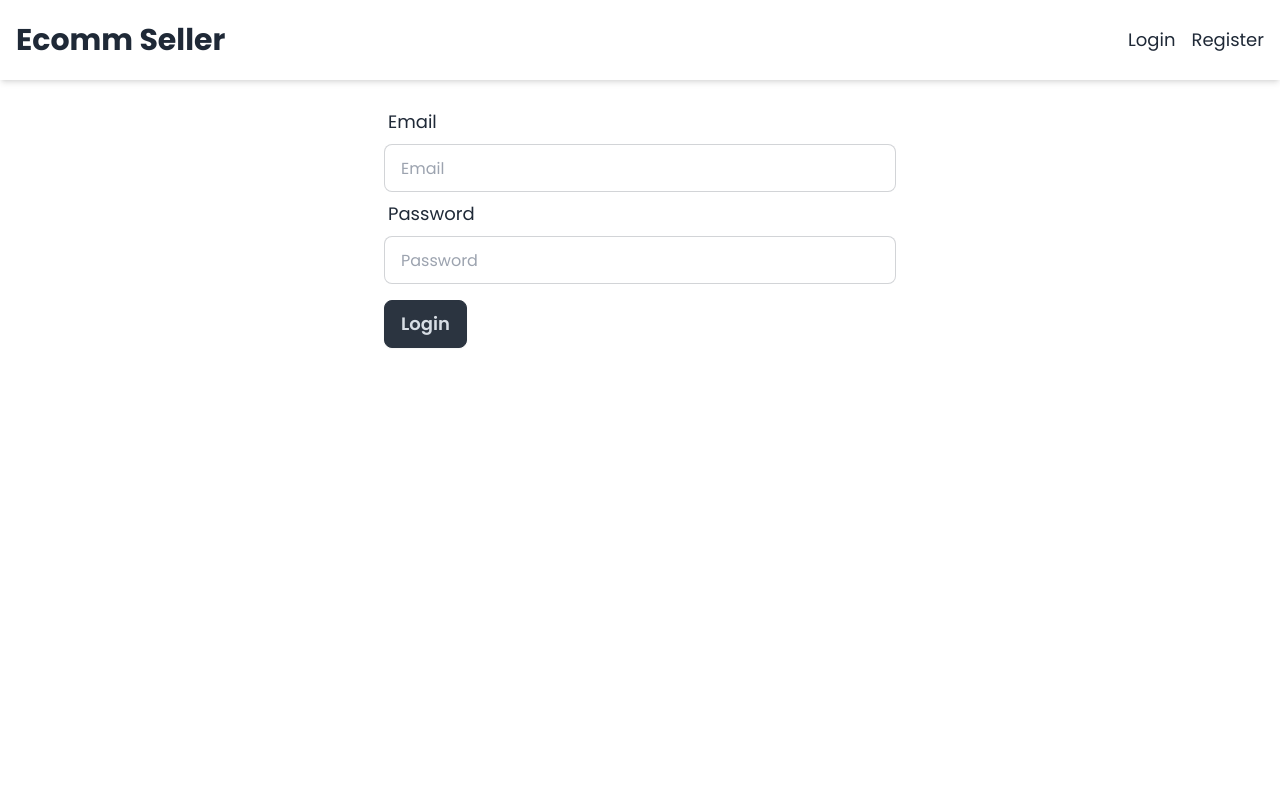
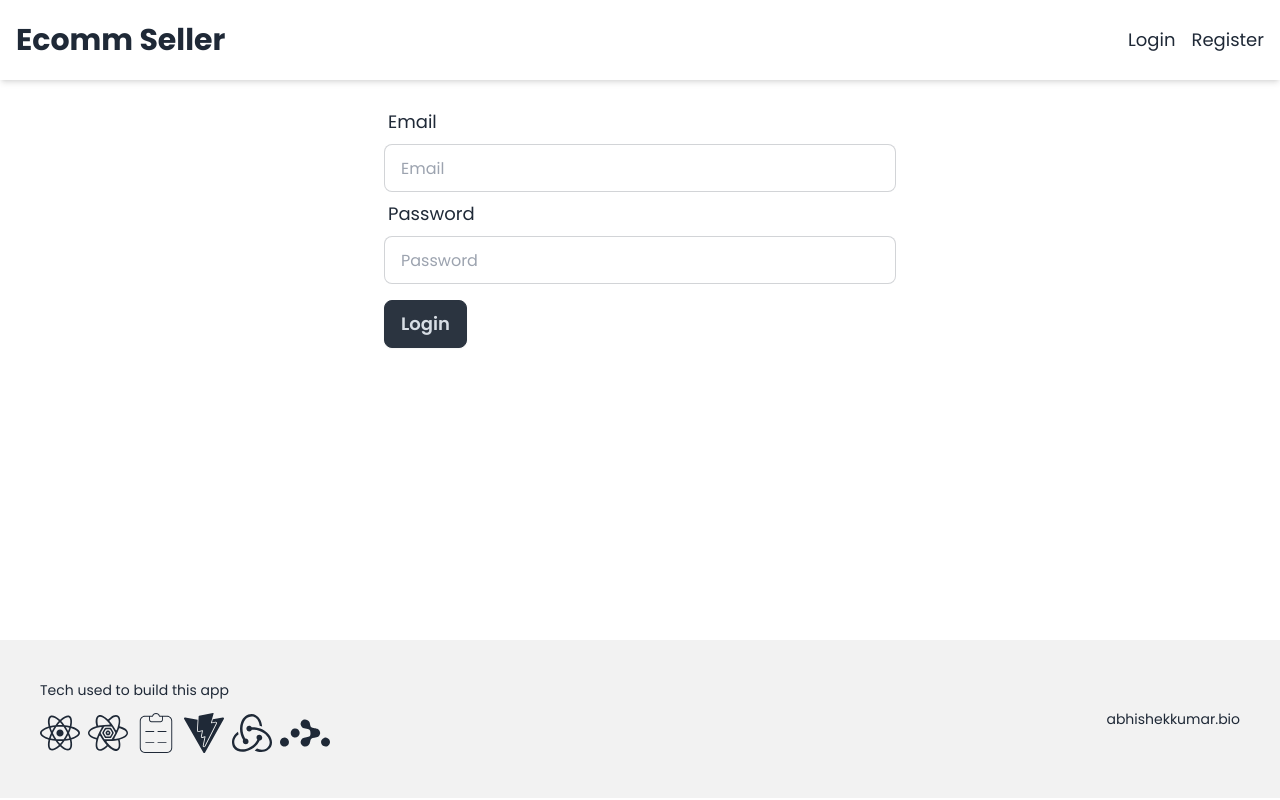
Before and after one commit to akabhi5/ecomm-seller, a React (Vite) app: page /login in a window 1280 px wide. Built offline with nearby package versions, Linux system fonts and the light colour scheme; no server answers.

Commit message:
added footer

```diff
--- /dev/null
+++ b/src/components/Footer/Footer.tsx
@@ -0,0 +1,51 @@
+import { FaReact } from "react-icons/fa";
+import {
+  SiReacthookform,
+  SiReactquery,
+  SiReactrouter,
+  SiRedux,
+  SiVite,
+} from "react-icons/si";
+
+const Footer = () => {
+  return (
+    <footer className="footer p-10 bg-base-200 text-base-content flex justify-between items-center">
+      <aside>
+        <p>Tech used to build this app</p>
+
+        <div className="flex items-center space-x-2">
+          <div className="tooltip" data-tip="React">
+            <FaReact size={40} />
+          </div>
+          <div className="tooltip" data-tip="React Query">
+            <SiReactquery size={40} />
+          </div>
+          <div className="tooltip" data-tip="React Hook Form">
+            <SiReacthookform size={40} />
+          </div>
+          <div className="tooltip" data-tip="Vite">
+            <SiVite size={40} />
+          </div>
+          <div className="tooltip" data-tip="Redux Toolkit">
+            <SiRedux size={40} />
+          </div>
+          <div className="tooltip" data-tip="React Router DOM">
+            <SiReactrouter size={50} />
+          </div>
+        </div>
+      </aside>
+
+      <aside>
+        <a
+          href="https://www.abhishekkumar.bio/"
+          target="_blank"
+          className="hover:underline"
+        >
+          abhishekkumar.bio
+        </a>
+      </aside>
+    </footer>
+  );
+};
+
+export default Footer;
--- a/src/components/Layout/Layout.tsx
+++ b/src/components/Layout/Layout.tsx
@@ -1,3 +1,4 @@
+import Footer from "../Footer/Footer";
 import NavBar from "../NavBar/NavBar";
 import { ReactNode } from "react";
 
@@ -9,7 +10,8 @@ const Layout = ({ children }: Props) => {
   return (
     <>
       <NavBar />
-      <main className="p-5">{children}</main>
+      <main className="p-5 min-h-[70vh]">{children}</main>
+      <Footer />
     </>
   );
 };
```
